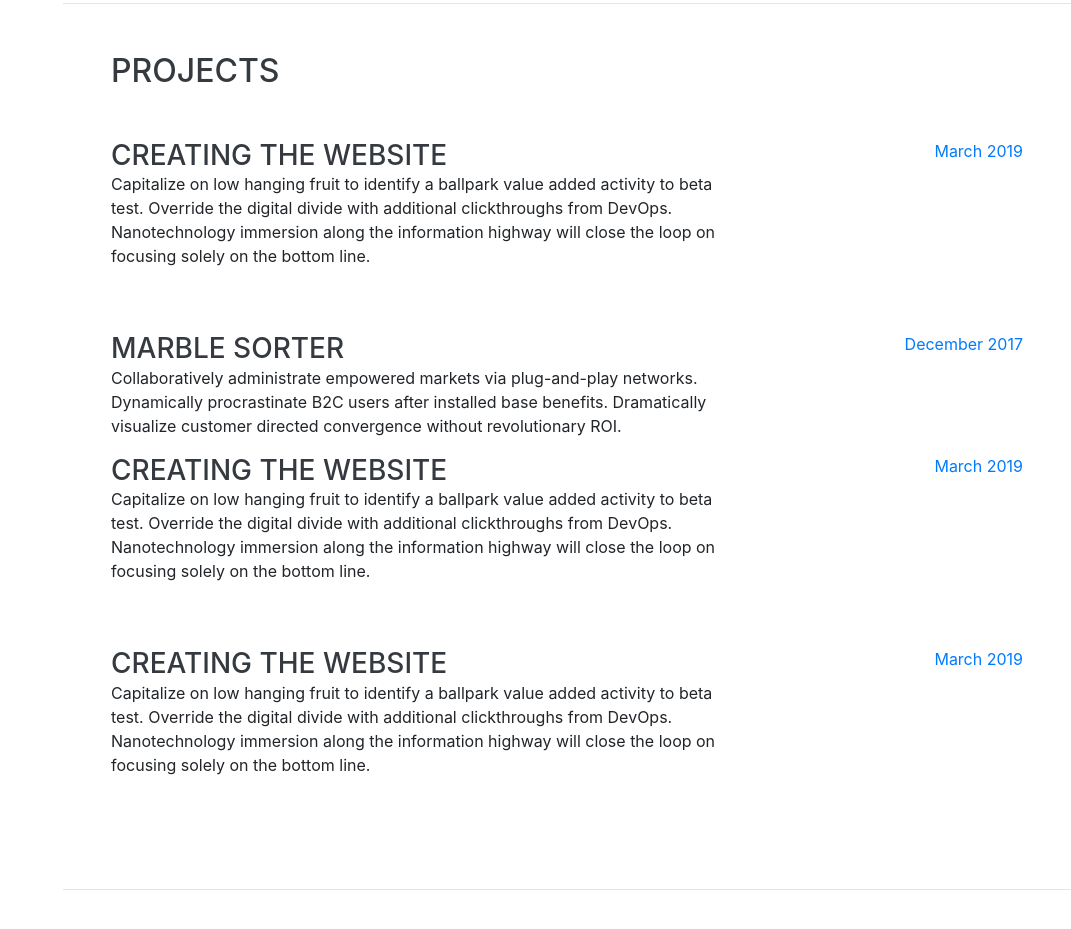
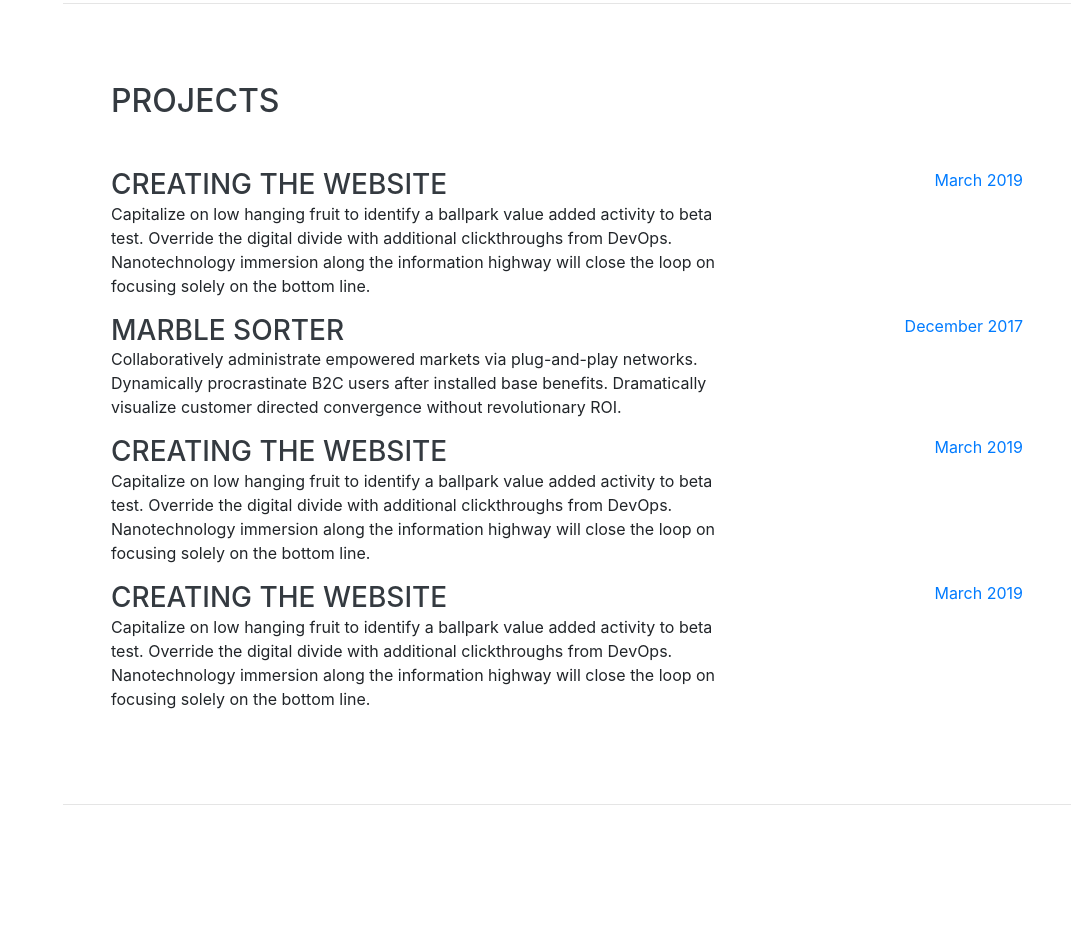
Before and after one commit to PablooogiN/pablooogin.github.io, a website with bundled scripts: page index.html in a window 1280 px wide. Shown: the part 3860-4789 px from the top of the page, without its empty margins (209-1280 px from the left). Built offline with nearby package versions, Linux system fonts and the light colour scheme; a web font is replaced by a local one.

Commit message:
Update index.html

```diff
--- a/index.html
+++ b/index.html
@@ -260,7 +260,7 @@
       <div class="w-100">
         <h2 class="mb-5">Projects</h2>
 
-        <div class="resume-item d-flex flex-column flex-md-row justify-content-between mb-5">
+        <div class="resume-item d-flex flex-column flex-md-row justify-content-between">
           <div class="resume-content">
             <h3 class="mb-0">Creating the Website</h3>
             <p>Capitalize on low hanging fruit to identify a ballpark value added activity to beta test. Override the digital divide with additional clickthroughs from DevOps. Nanotechnology immersion along the information highway will close the loop on focusing solely on the bottom line.</p>
@@ -280,7 +280,7 @@
           </div>
         </div>
 
-        <div class="resume-item d-flex flex-column flex-md-row justify-content-between mb-5">
+        <div class="resume-item d-flex flex-column flex-md-row justify-content-between">
           <div class="resume-content">
             <h3 class="mb-0">Creating the Website</h3>
             <p>Capitalize on low hanging fruit to identify a ballpark value added activity to beta test. Override the digital divide with additional clickthroughs from DevOps. Nanotechnology immersion along the information highway will close the loop on focusing solely on the bottom line.</p>
@@ -290,7 +290,7 @@
           </div>
         </div>
 
-        <div class="resume-item d-flex flex-column flex-md-row justify-content-between mb-5">
+        <div class="resume-item d-flex flex-column flex-md-row justify-content-between">
           <div class="resume-content">
             <h3 class="mb-0">Creating the Website</h3>
             <p>Capitalize on low hanging fruit to identify a ballpark value added activity to beta test. Override the digital divide with additional clickthroughs from DevOps. Nanotechnology immersion along the information highway will close the loop on focusing solely on the bottom line.</p>
```
